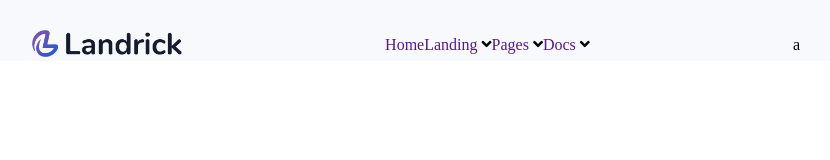
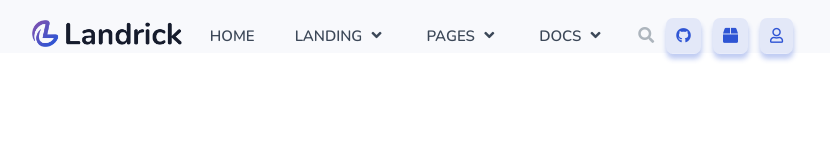
Before and after one commit to marongiu/proj-html-vuejs, a website: page index.html in a window 1280 px wide. Shown: the whole page, without its empty margins (224-1054 px from the left). Drawn offline with nearby package versions, Linux system fonts and the light colour scheme.

Commit message:
Fine navbar

```diff
--- a/index.html
+++ b/index.html
@@ -5,6 +5,8 @@
   <meta name="viewport" content="width=device-width, initial-scale=1.0">
   <meta http-equiv="X-UA-Compatible" content="ie=edge">
   <title>Landrick</title>
+  <link rel="preconnect" href="https://fonts.gstatic.com">
+  <link href="https://fonts.googleapis.com/css2?family=Nunito:wght@600&display=swap" rel="stylesheet">
   <link rel="stylesheet" href="./dist/css/master.css">
   <link rel="stylesheet" href="https://cdnjs.cloudflare.com/ajax/libs/font-awesome/5.15.3/css/all.min.css" integrity="sha512-iBBXm8fW90+nuLcSKlbmrPcLa0OT92xO1BIsZ+ywDWZCvqsWgccV3gFoRBv0z+8dLJgyAHIhR35VZc2oM/gI1w==" crossorigin="anonymous" />
 </head>
@@ -20,7 +22,7 @@
           <span id="logo"><img src="./dist/img/logo-dark.png" alt="logo landrick"></span>
           <!-- Navbar center -->
           <ul id="link-center">
-            <li v-for="link in navbar" >
+            <li v-for="link in navbar_center" >
               <!-- Nomi link navbar center -->
               <a href="">{{link.name}}</a>
               <!-- Icone navbar center -->
@@ -30,7 +32,11 @@
 
           <!-- Navbar right -->
           <ul id="link-right">
-            <li>a</li>
+            <li v-for="content in navbar_right">
+              <a href="">
+                <i :class="`${content.prefix} ${content.icon}`"></i>
+              </a>
+            </li>
           </ul>
         </nav>
       </div>
--- a/src/scss/partials/_header.scss
+++ b/src/scss/partials/_header.scss
@@ -2,12 +2,47 @@
   background: $header-background;
   nav {
     @include flex(center, space-between, nowrap);
-    padding-top: 30px;
+    padding-top: 20px;
     #logo img{
       max-width: 150px;
     }
     ul#link-center {
       @include flex(center,center,nowrap);
+      text-transform: uppercase;
+      li {
+        padding: 0 20px;
+        a {
+          color: $dark-grey;
+          font-size: 15px;
+        }
+        i {
+          padding: 0 5px;
+          color: $dark-grey;
+        }
+      }
+    }
+    ul#link-right {
+      @include flex(center,center,nowrap);
+      li {
+        color: $light-grey;
+        margin: 0 5px;
+        a:first-child{
+          color: $light-grey;
+          margin-right: 2px;
+        }
+        &:not(:first-child) {
+          a  {
+            color: $dark-blue;
+            padding: 7px 10px;
+            background: $social-background;
+            border-radius: 7px;
+            box-shadow: 0.5px 5px 5px 0px  rgba(47,85,212,0.3);
+            i {
+              font-size: 15px;
+            }
+          }
+        }
+      }
     }
   }
 }
--- a/src/scss/partials/_normalize.scss
+++ b/src/scss/partials/_normalize.scss
@@ -2,6 +2,10 @@
   margin: 0;
   padding: 0;
   box-sizing: border-box;
+}
+
+body {
+  font-family: $font;
 }
 
 ul {
--- a/src/scss/partials/_variables.scss
+++ b/src/scss/partials/_variables.scss
@@ -1,3 +1,14 @@
 // background
 
 $header-background: #F8F9FC;
+$social-background: #2F55D41A;
+// color
+
+$light-grey: #ADB5BD;
+$grey: #8492A6;
+$dark-grey: #3C4858;
+$dark-blue: #2F55D4;
+
+
+// font-family
+$font: 'Nunito', sans-serif;
```
Also changed, not shown: dist/css/master.css, dist/js/main.js.
